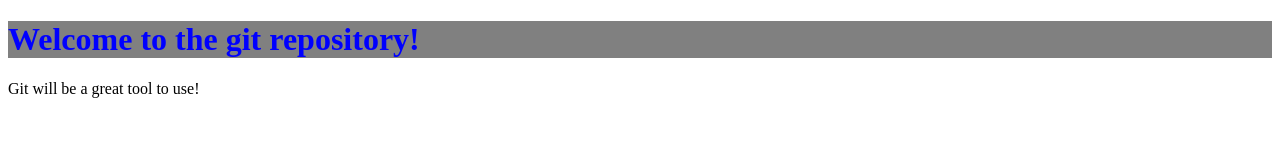
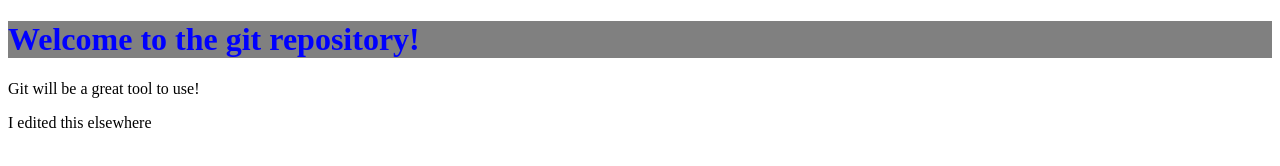
Before and after one commit to BrainBacon/git-workshop, a plain HTML site: page index.html in a window 1280 px wide. Drawn offline with Linux system fonts and the light colour scheme.

Commit message:
modified remotely

```diff
--- a/index.html
+++ b/index.html
@@ -6,4 +6,5 @@
 <body>
     <h1>Welcome to the git repository!</h1>
     <p>Git will be a great tool to use!</p>
+    <p>I edited this elsewhere</p>
 </body>
```
